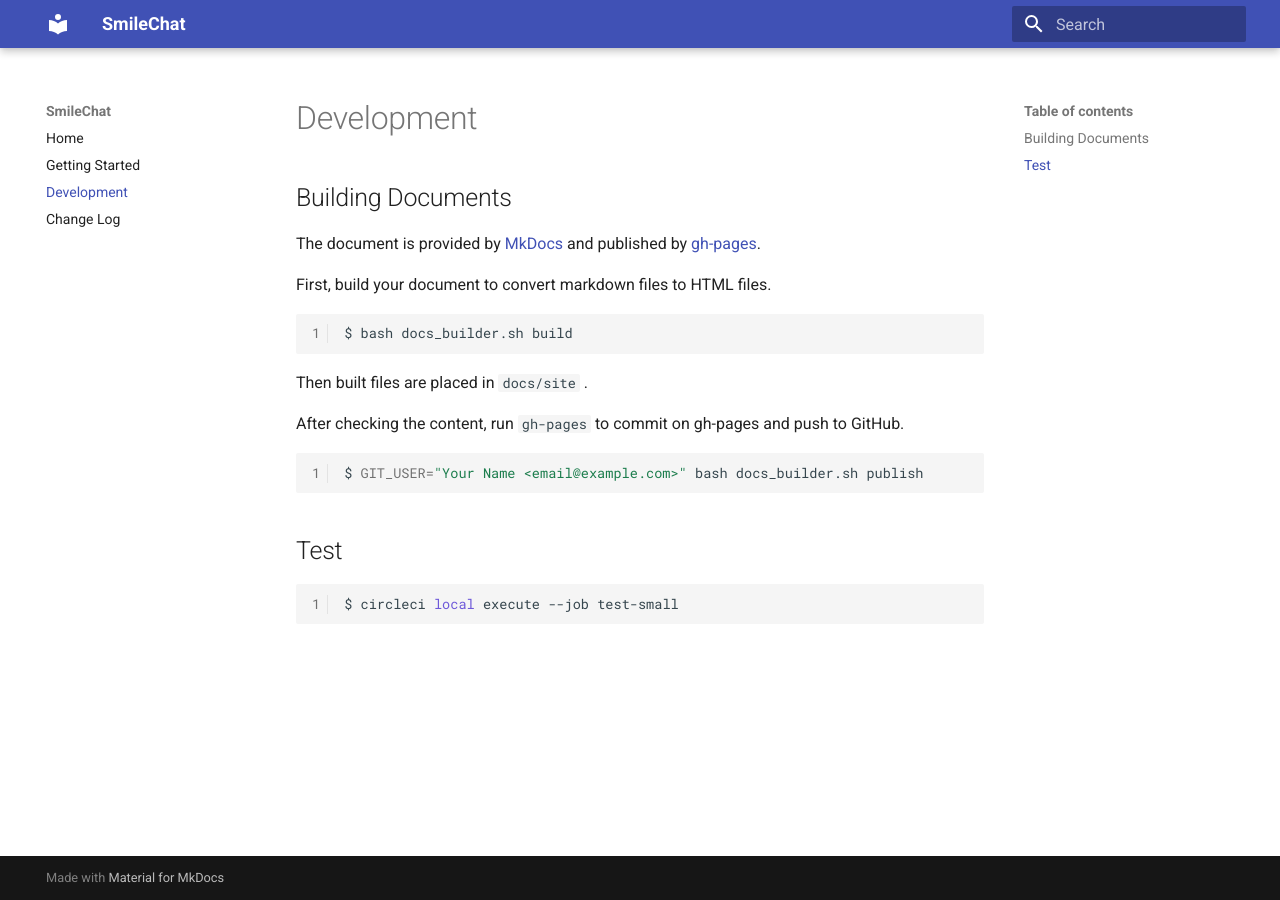
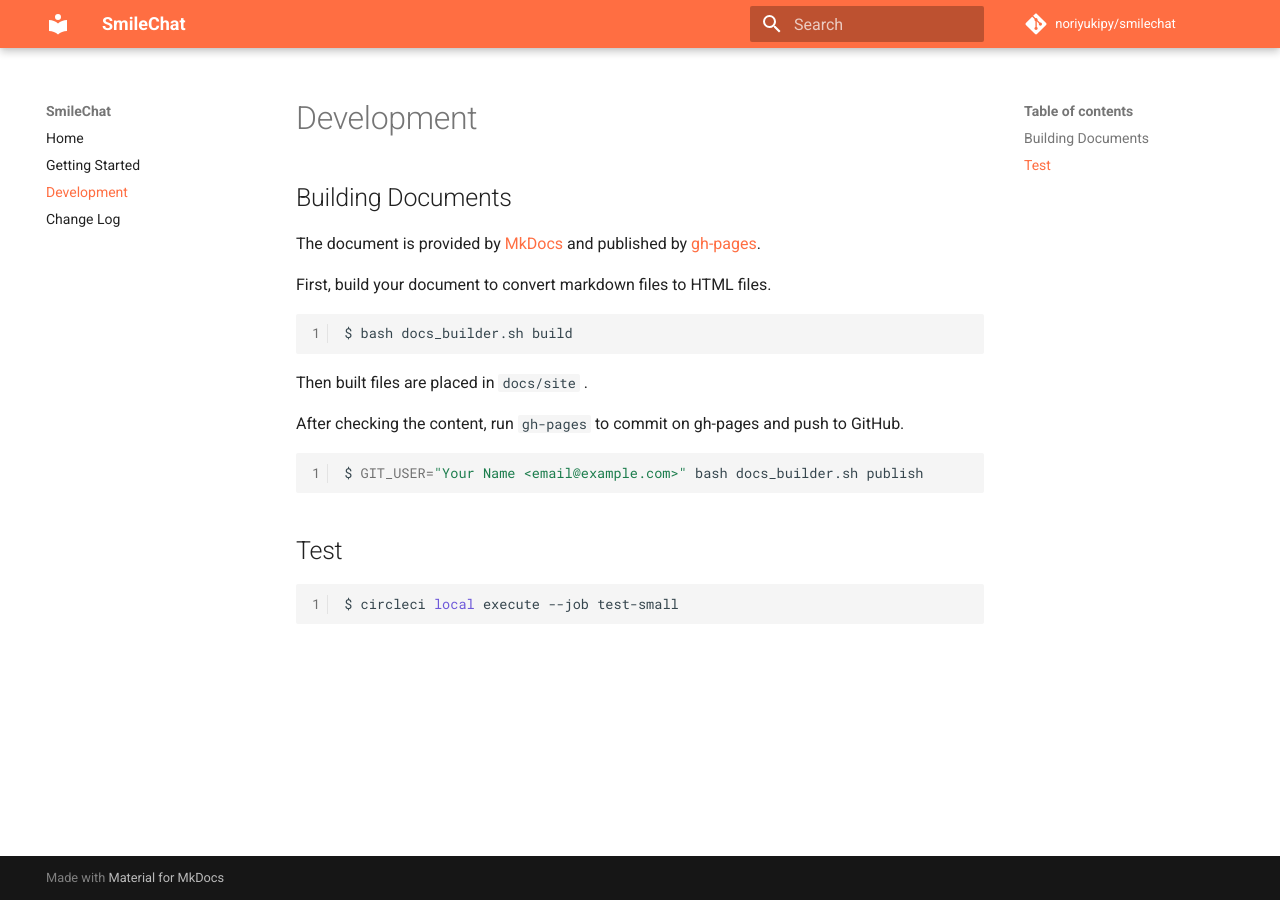
Before and after one commit to colorfulscoop/msgflow, an MkDocs documentation site: the page built from docs/docs/development.md, in a window 1280 px wide. Built offline with MkDocs 1.6.1 and Material for MkDocs 9.7.7, drawn with Linux system fonts in a browser that asks for light colours.

Commit message:
Modify readme to add repository link

```diff
--- a/docs/mkdocs.yml
+++ b/docs/mkdocs.yml
@@ -1,6 +1,9 @@
 site_name: SmileChat
 theme:
   name: material
+  palette:
+    primary: deep orange
+    accent: deep orange
 nav:
   - Home: index.md
   - Getting Started: getting_started.md
@@ -13,3 +16,7 @@ markdown_extensions:
   - codehilite:
       linenums: true
       use_pygments: true
+
+# Add source repository
+repo_name: noriyukipy/smilechat
+repo_url: https://github.com/noriyukipy
```
